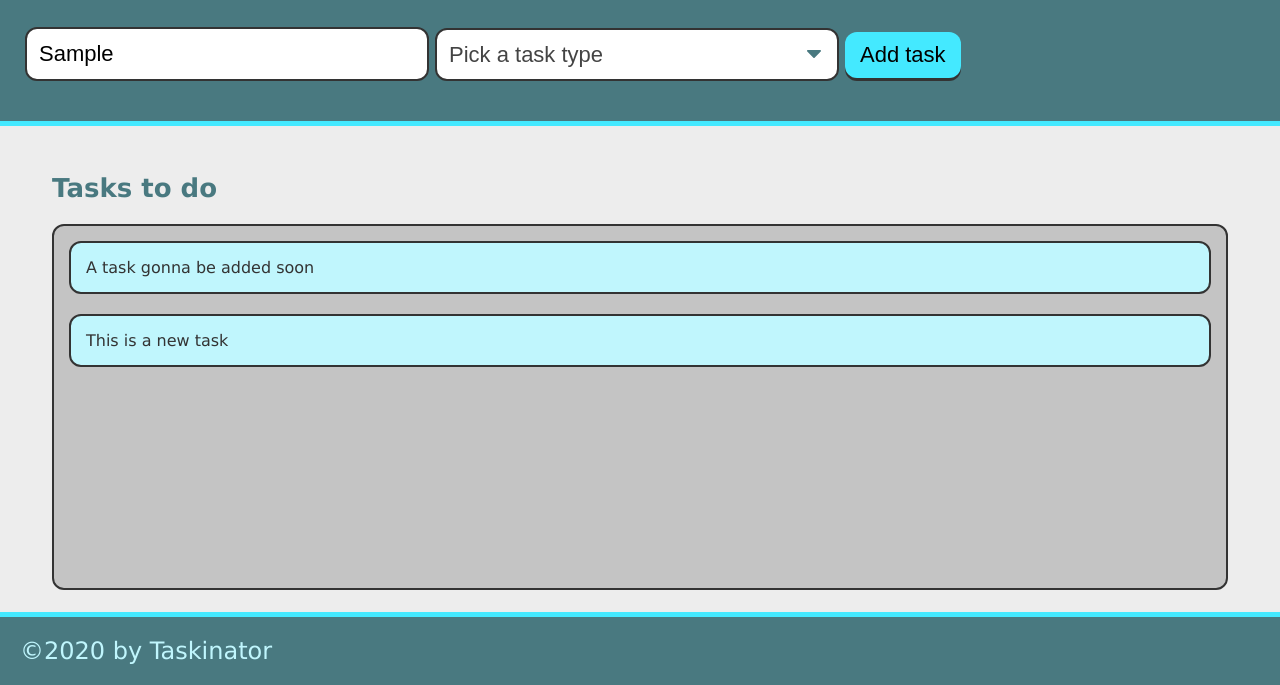
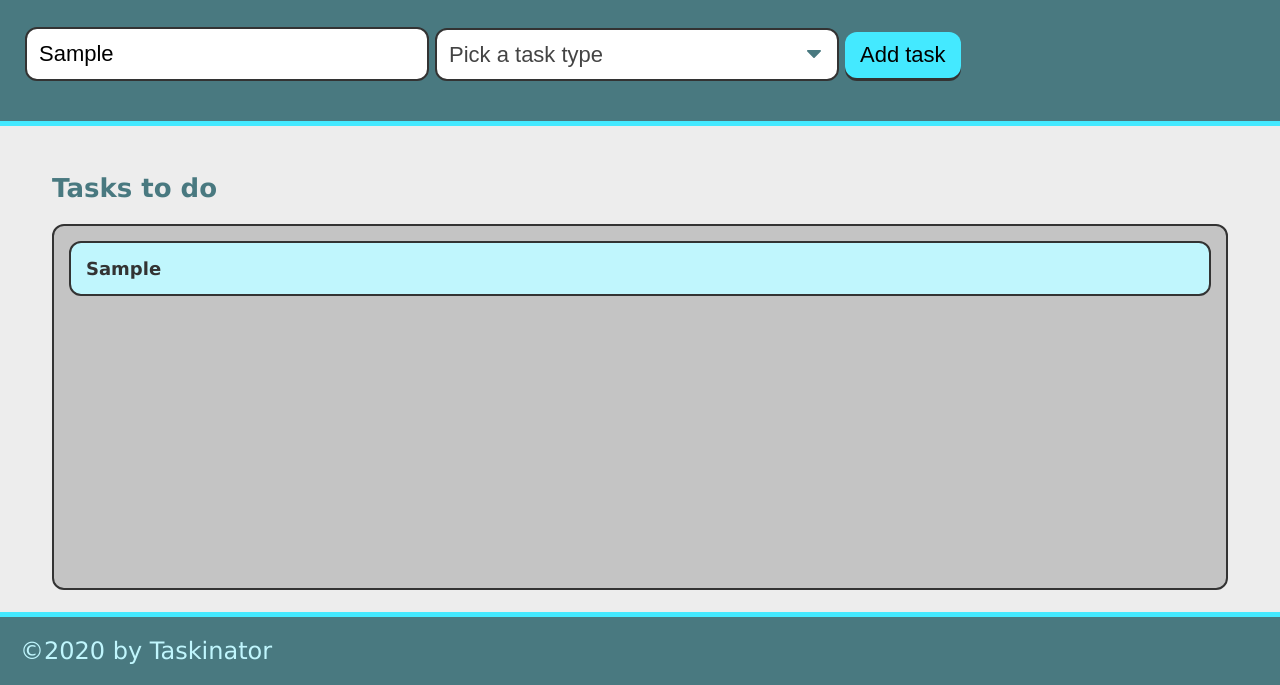
Before and after one commit to avuong19/Taskinator2, a plain HTML site: page index.html in a window 1280 px wide. Both pictures are taken after typing "Sample" into the empty fields and a click on the button "Add task". Shown: the part 115-800 px from the top of the page. Drawn offline with Linux system fonts and the light colour scheme; files whose address does not match are found by name.

Commit message:
capture form field value

```diff
--- a/assets/js/js.js
+++ b/assets/js/js.js
@@ -9,9 +9,18 @@ var tasksToDoEl = document.querySelector("#tasks-to-do");
 var createTaskHandler = function (event){
     event.preventDefault();
 
+    var taskNameInput=document.querySelector("input[name='task-name']").value;
+    var taskTypeInput = document.querySelector("select[name='task-type']").value;
+
     var listItemEl=document.createElement("li");
     listItemEl.className="task-item";
-    listItemEl.textContent="This is a new task";
+
+
+    var taskInfoEl=document.createElement("div");
+    taskInfoEl.className="task-info";
+    taskInfoEl.innerHTML="<h3 class='task-name'>"+ taskNameInput+"</h3><span class='task-type'>" + taskTypeInput+"</span>";
+
+    listItemEl.appendChild(taskInfoEl);
     tasksToDoEl.appendChild(listItemEl);
 }
 formEl.addEventListener("submit",createTaskHandler);
--- a/index.html
+++ b/index.html
@@ -35,7 +35,7 @@
         <section class="task-list-wrapper">
             <h2 class="list-title">Tasks to do</h2>
             <ul class="task-list" id="tasks-to-do">
-                <li class="task-item">A task gonna be added soon</li>
+
 
             </ul>
 
```
